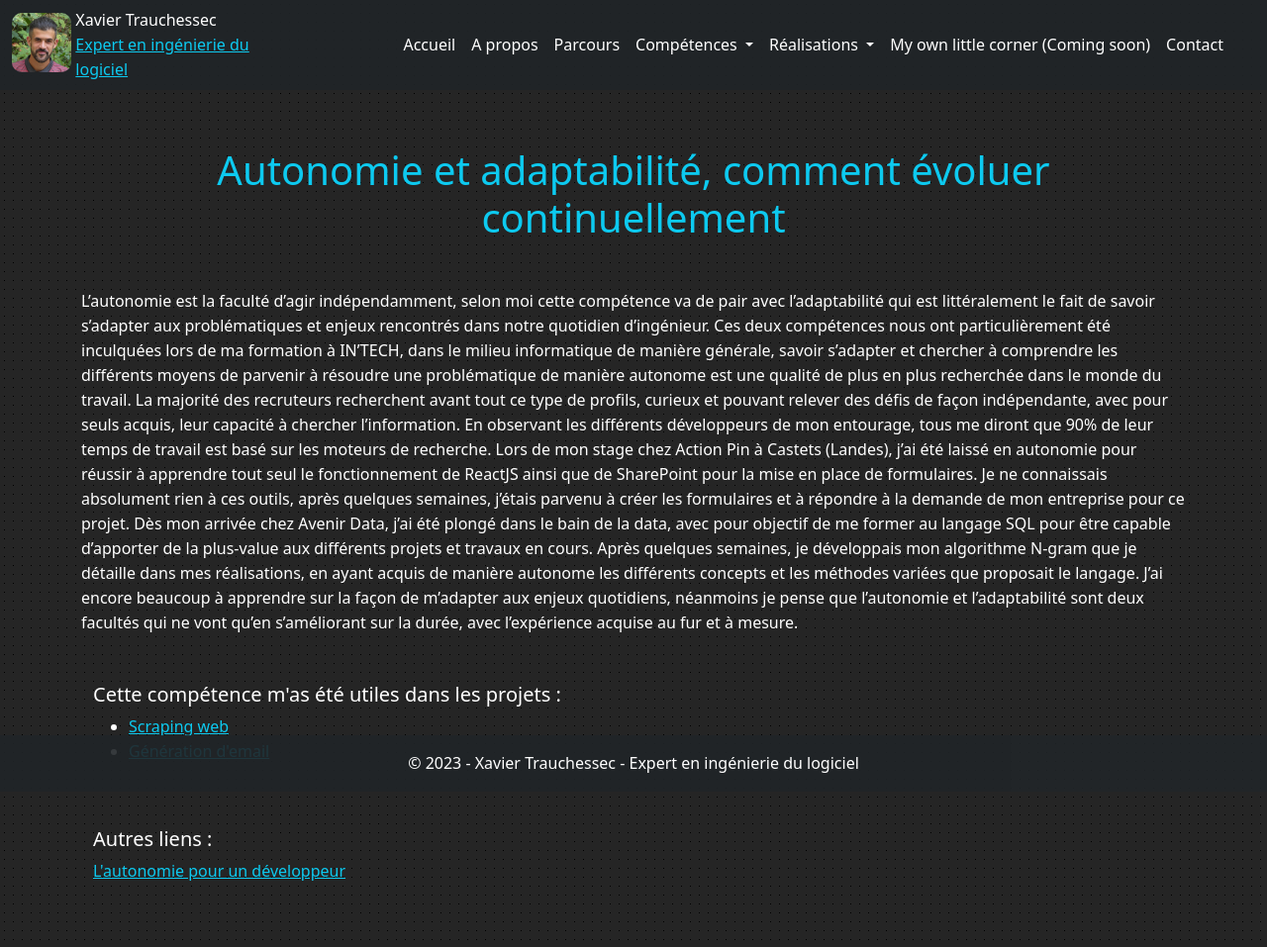
After one commit to Frozenn-X/true_portfolio, a Django app: page /autonomie-desc in a window 1280 px wide. The commit adds this page. Shown: the whole page at 99% size. Run offline with Django 4.2, Linux system fonts and the light colour scheme; some libraries are stand-ins or nearby versions.

Commit message:
modifiy menu / add autonomie

```diff
--- a/templates/includes/menu.html
+++ b/templates/includes/menu.html
@@ -39,7 +39,7 @@
                             <li><a class="dropdown-item {% if menu_actif == 'sql' %}text-info{% else %}text-white{% endif %}" href="{% url 'web:sql-desc' %}"> SQL </a></li>
                             <li><a class="dropdown-item {% if menu_actif == 'python' %}text-info{% else %}text-white{% endif %}" href="{% url 'web:python-desc' %}"> Python </a></li>
                             <li><a class="dropdown-item {% if menu_actif == 'apis' %}text-info{% else %}text-white{% endif %}" href="{% url 'web:api-desc' %}"> API </a></li>
-                            <li><a class="dropdown-item {% if menu_actif == 'r&d' %}text-info{% else %}text-white{% endif %}" href="{% url 'web:r&d-desc' %}"> R&D (Recherche & Développement) </a></li>
+                            {# <li><a class="dropdown-item {% if menu_actif == 'r&d' %}text-info{% else %}text-white{% endif %}" href="{% url 'web:r&d-desc' %}"> R&D (Recherche & Développement) </a></li> #}
                             <li><a class="dropdown-item {% if menu_actif == 'bdd' %}text-info{% else %}text-white{% endif %}" href="{% url 'web:bdd_relationnal-desc' %}"> BDD relationnel </a></li>
                         </div>
                         <li class="border border-white my-3"></li>
@@ -49,6 +49,7 @@
                             <li><a class="dropdown-item {% if menu_actif == 'project' %}text-info{% else %}text-white{% endif %}" href="{% url 'web:project-desc' %}"> Gestion de projet </a></li>
                             <li><a class="dropdown-item {% if menu_actif == 'communication' %}text-info{% else %}text-white{% endif %}" href="{% url 'web:comm-desc' %}"> Communication </a></li>
                             <li><a class="dropdown-item {% if menu_actif == 'english' %}text-info{% else %}text-white{% endif %}" href="{% url 'web:english-desc' %}"> Anglais </a></li>
+                            <li><a class="dropdown-item {% if menu_actif == 'autonomie' %}text-info{% else %}text-white{% endif %}" href="{% url 'web:autonomie-desc' %}"> Autonomie & Adaptibilité</a></li>
                         </div>
                     </ul>
                 </li>
@@ -63,8 +64,10 @@
                         <li><a class="dropdown-item {% if menu_actif == 'hierarchy-project' %}text-info{% else %}text-white{% endif %}" href="{% url 'web:hierarchy-project' %}">-> Attribution hierarchie & fonctions</a></li>
                         <li><a class="dropdown-item {% if menu_actif == 'SAM_DLF-project' %}text-info{% else %}text-white{% endif %}" href="{% url 'web:SAM_DLF-project' %}">-> SAM</a></li>
                         <li><a class="dropdown-item {% if menu_actif == 'generation_email-project' %}text-info{% else %}text-white{% endif %}" href="{% url 'web:generation_email-project' %}">-> Script de générations et tests d'emails</a></li>
-
                     </ul>
+                </li>
+                <li class="nav-item ">
+                    <a class="nav-link disable {% if menu_actif == 'corners' %}text-info{% else %}text-white{% endif %}" aria-current="page" href="#">My own little corner (Coming soon)</a>
                 </li>
                 <li class="nav-item">
                     <a class="nav-link {% if menu_actif == 'contact' %}text-info{% else %}text-white{% endif %}" href="{% url 'web:contact' %}">Contact</a>
--- /dev/null
+++ b/templates/web/competence/humaine/autonomie.html
@@ -0,0 +1,33 @@
+{% extends 'base.html' %}
+{% load static %}
+{% block title %}Communication - Portfolio Xavier{% endblock %}
+{% block favicon %}<link rel="shortcut icon" type="image/png" href="{% static 'img/photo_lkd.jpg' %}"/> {% endblock favicon %}
+{% block content %}
+    <div class="container row mx-auto h-100 my-lg-0 my-5 pb-5" style="padding-top: 100px;">
+        <h1 class="text-center my-5 text-info">Autonomie et adaptabilité, comment évoluer continuellement</h1>
+        L’autonomie est la faculté d’agir indépendamment, selon moi cette compétence va de pair avec l’adaptabilité qui est littéralement le fait de savoir s’adapter aux problématiques et enjeux rencontrés dans notre quotidien d’ingénieur.
+
+        Ces deux compétences nous ont particulièrement été inculquées lors de ma formation à IN’TECH, dans le milieu informatique de manière générale, savoir s’adapter et chercher à comprendre les différents moyens de parvenir à résoudre une problématique de manière autonome est une qualité de plus en plus recherchée dans le monde du travail.
+
+        La majorité des recruteurs recherchent avant tout ce type de profils, curieux et pouvant relever des défis de façon indépendante, avec pour seuls acquis, leur capacité à chercher l’information. En observant les différents développeurs de mon entourage, tous me diront que 90% de leur temps de travail est basé sur les moteurs de recherche.
+
+        Lors de mon stage chez Action Pin à Castets (Landes), j’ai été laissé en autonomie pour réussir à apprendre tout seul le fonctionnement de ReactJS ainsi que de SharePoint pour la mise en place de formulaires. Je ne connaissais absolument rien à ces outils, après quelques semaines, j’étais parvenu à créer les formulaires et à répondre à la demande de mon entreprise pour ce projet.
+
+        Dès mon arrivée chez Avenir Data, j’ai été plongé dans le bain de la data, avec pour objectif de me former au langage SQL pour être capable d’apporter de la plus-value aux différents projets et travaux en cours.
+
+        Après quelques semaines, je développais mon algorithme N-gram que je détaille dans mes réalisations, en ayant acquis de manière autonome les différents concepts et les méthodes variées que proposait le langage.
+
+        J’ai encore beaucoup à apprendre sur la façon de m’adapter aux enjeux quotidiens, néanmoins je pense que l’autonomie et l’adaptabilité sont deux facultés qui ne vont qu’en s’améliorant sur la durée, avec l’expérience acquise au fur et à mesure.
+        <h5 class="mt-5">Cette compétence m'as été utiles dans les projets :</h5>
+        <ul class="px-5">
+            <li>
+                <a href="{% url 'web:scraping-project' %}" class="text-info">Scraping web</a>
+            </li>
+            <li>
+                <a href="{% url 'web:generation_email-project' %}" class="text-info">Génération d'email</a>
+            </li>
+        </ul>
+        <h5 class="mt-5">Autres liens :</h5>
+        <p><a href="https://librecours.net/module/culture/metier-de-dev/autonomie.xhtml" class="text-info">L'autonomie pour un développeur</a></p>
+    </div>
+{% endblock content %}
--- a/web/urls.py
+++ b/web/urls.py
@@ -30,6 +30,7 @@ urlpatterns = [
     path('r&d-desc', views.research_and_dev, name='r&d-desc'),
         ### HUMAINES
     path('project-desc', views.project_gestion, name='project-desc'),
+    path('autonomie-desc', views.autonomie, name='autonomie-desc'),
     path('team-desc', views.team_gestion, name='team-desc'),
     path('english-desc', views.english, name='english-desc'),
     path('comm-desc', views.communication, name='comm-desc'),
--- a/web/views.py
+++ b/web/views.py
@@ -76,6 +76,8 @@ def research_and_dev(request):
 def english(request):
     return render(request=request, template_name='web/competence/humaine/english.html', context={'menu_actif': 'english'})
 
+def autonomie(request):
+    return render(request=request, template_name='web/competence/humaine/autonomie.html', context={'menu_actif': 'autonomie'})
 
 def communication(request):
     return render(request=request, template_name='web/competence/humaine/communication.html', context={'menu_actif': 'communication'})
```
Also changed, not shown: templates/web/home.html (+14 -1 lines).
